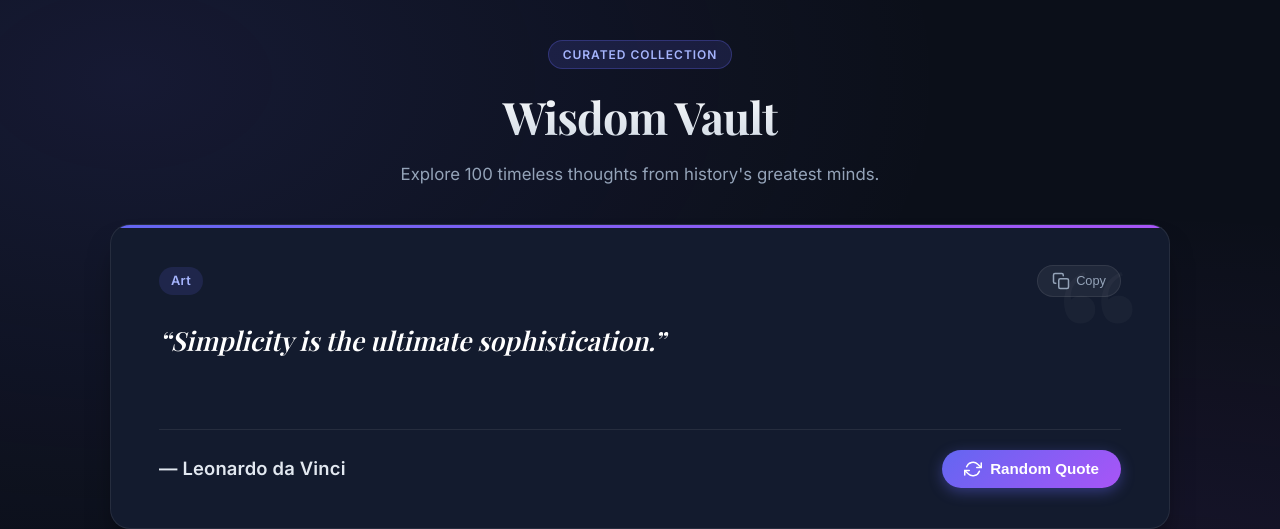
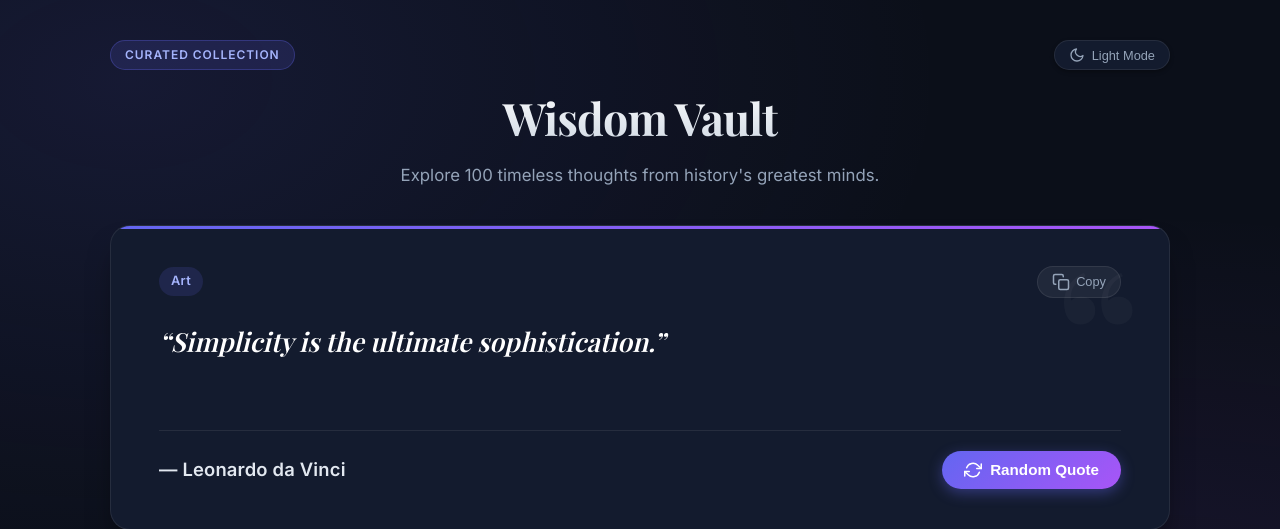
Before and after one commit to fadidata/Houcine-event-talks-app, a Flask app: page / in a window 1280 px wide. Shown: the top 529 px of the page. Run offline with Flask 3, Linux system fonts and the light colour scheme; some web fonts are replaced.

Commit message:
Implement header dark/light mode toggle with CSS root variable overrides

```diff
--- a/quotes-app/static/css/style.css
+++ b/quotes-app/static/css/style.css
@@ -51,6 +151,43 @@ body {
 .header {
   text-align: center;
   margin-bottom: 36px;
+}
+
+.header-top {
+  display: flex;
+  justify-content: space-between;
+  align-items: center;
+  margin-bottom: 12px;
+}
+
+.header-top .badge {
+  margin-bottom: 0;
+}
+
+.theme-toggle-btn {
+  display: inline-flex;
+  align-items: center;
+  gap: 7px;
+  padding: 6px 14px;
+  background: var(--surface-card);
+  border: 1px solid var(--border-color);
+  border-radius: var(--radius-pill);
+  color: var(--text-muted);
+  font-size: 0.8rem;
+  font-weight: 500;
+  cursor: pointer;
+  transition: var(--transition);
+  box-shadow: var(--shadow-sm);
+}
+
+.theme-toggle-btn:hover {
+  color: var(--text-main);
+  background: var(--surface-card-hover);
+  border-color: var(--border-focus);
+}
+
+.theme-icon {
+  flex-shrink: 0;
 }
 
 .badge {
--- a/quotes-app/static/js/app.js
+++ b/quotes-app/static/js/app.js
@@ -24,6 +24,11 @@ document.addEventListener('DOMContentLoaded', () => {
   const emptyState = document.getElementById('emptyState');
   const resetFiltersBtn = document.getElementById('resetFiltersBtn');
   const toast = document.getElementById('toast');
+
+  const themeToggleBtn = document.getElementById('themeToggleBtn');
+  const themeToggleText = document.getElementById('themeToggleText');
+  const sunIcon = themeToggleBtn ? themeToggleBtn.querySelector('.sun-icon') : null;
+  const moonIcon = themeToggleBtn ? themeToggleBtn.querySelector('.moon-icon') : null;
 
   // --- API Functions ---
 
@@ -310,6 +315,33 @@ document.addEventListener('DOMContentLoaded', () => {
     exportCsvBtn.addEventListener('click', exportToCsv);
   }
 
+  // --- Theme Toggling ---
+  function setTheme(theme) {
+    document.documentElement.setAttribute('data-theme', theme);
+    localStorage.setItem('wisdom_theme', theme);
+
+    if (theme === 'light') {
+      if (themeToggleText) themeToggleText.textContent = 'Dark Mode';
+      if (sunIcon) sunIcon.classList.remove('hidden');
+      if (moonIcon) moonIcon.classList.add('hidden');
+    } else {
+      if (themeToggleText) themeToggleText.textContent = 'Light Mode';
+      if (sunIcon) sunIcon.classList.add('hidden');
+      if (moonIcon) moonIcon.classList.remove('hidden');
+    }
+  }
+
+  // Initialize theme from localStorage or default to dark
+  const savedTheme = localStorage.getItem('wisdom_theme') || 'dark';
+  setTheme(savedTheme);
+
+  if (themeToggleBtn) {
+    themeToggleBtn.addEventListener('click', () => {
+      const current = document.documentElement.getAttribute('data-theme') || 'dark';
+      setTheme(current === 'dark' ? 'light' : 'dark');
+    });
+  }
+
   // Global Keyboard Shortcuts
   document.addEventListener('keydown', (e) => {
     const activeEl = document.activeElement;
--- a/quotes-app/templates/index.html
+++ b/quotes-app/templates/index.html
@@ -13,7 +13,26 @@
   <div class="app-container">
     <!-- Header -->
     <header class="header">
-      <div class="badge">Curated Collection</div>
+      <div class="header-top">
+        <div class="badge">Curated Collection</div>
+        <button class="theme-toggle-btn" id="themeToggleBtn" aria-label="Toggle dark/light mode" title="Toggle light/dark theme">
+          <svg class="theme-icon sun-icon hidden" width="16" height="16" viewBox="0 0 24 24" fill="none" stroke="currentColor" stroke-width="2" stroke-linecap="round" stroke-linejoin="round">
+            <circle cx="12" cy="12" r="5"></circle>
+            <line x1="12" y1="1" x2="12" y2="3"></line>
+            <line x1="12" y1="21" x2="12" y2="23"></line>
+            <line x1="4.22" y1="4.22" x2="5.64" y2="5.64"></line>
+            <line x1="18.36" y1="18.36" x2="19.78" y2="19.78"></line>
+            <line x1="1" y1="12" x2="3" y2="12"></line>
+            <line x1="21" y1="12" x2="23" y2="12"></line>
+            <line x1="4.22" y1="19.78" x2="5.64" y2="18.36"></line>
+            <line x1="18.36" y1="5.64" x2="19.78" y2="4.22"></line>
+          </svg>
+          <svg class="theme-icon moon-icon" width="16" height="16" viewBox="0 0 24 24" fill="none" stroke="currentColor" stroke-width="2" stroke-linecap="round" stroke-linejoin="round">
+            <path d="M21 12.79A9 9 0 1 1 11.21 3 7 7 0 0 0 21 12.79z"></path>
+          </svg>
+          <span id="themeToggleText">Light Mode</span>
+        </button>
+      </div>
       <h1 class="title">Wisdom Vault</h1>
       <p class="subtitle">Explore 100 timeless thoughts from history's greatest minds.</p>
     </header>
```
Also changed, not shown: other parts of quotes-app/static/css/style.css (+100 -0 lines).
